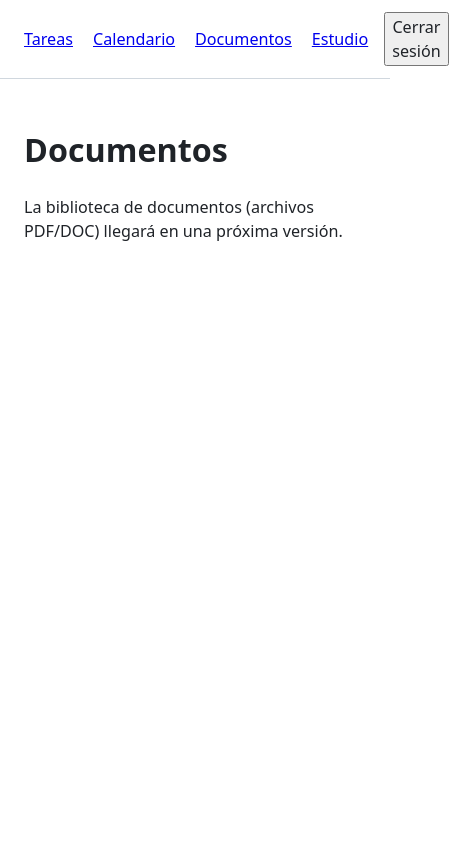
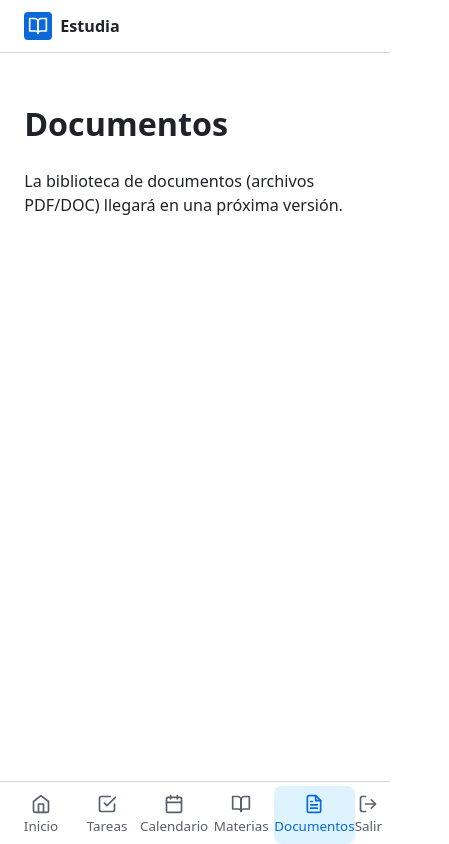
Before and after one commit to BlancoCavallero/sistema-tareas, a SvelteKit app: page /documents in a window 390 px wide. Shown: the whole page, 449 px wide, since content can reach past the window. Built offline with nearby package versions, Linux system fonts and the light colour scheme.

Commit message:
feat(shell): add Estudia app header with responsive nav

```diff
--- /dev/null
+++ b/src/lib/components/AppHeader.svelte
@@ -0,0 +1,271 @@
+<script lang="ts">
+	import { page } from '$app/state';
+	import { resolve } from '$app/paths';
+
+	/**
+	 * App shell header (design D1/D2/D3/D9): brand → `/`, the five primary
+	 * navigation links with inline SVG icons, active state by exact pathname
+	 * match, and the logout control. Renders a desktop top nav plus a fixed
+	 * mobile bottom nav (icon + label), mutually exclusive via media query.
+	 *
+	 * No props: the current route is read from `$app/state`, and nav hrefs are
+	 * resolved through `$app/paths` (the project's lint rule for route URLs).
+	 * All colors and spacing come from global tokens; the global
+	 * `:focus-visible` ring covers keyboard focus (D9).
+	 */
+	const NAV_ITEMS = [
+		{
+			href: resolve('/'),
+			label: 'Inicio',
+			icon: ['m3 9 9-7 9 7v11a2 2 0 0 1-2 2H5a2 2 0 0 1-2-2z', 'M9 22V12h6v10']
+		},
+		{
+			href: resolve('/tareas'),
+			label: 'Tareas',
+			icon: ['m9 11 3 3L22 4', 'M21 12v7a2 2 0 0 1-2 2H5a2 2 0 0 1-2-2V5a2 2 0 0 1 2-2h11']
+		},
+		{
+			href: resolve('/calendar'),
+			label: 'Calendario',
+			icon: [
+				'M8 2v4',
+				'M16 2v4',
+				'M3 10h18',
+				'M5 4h14a2 2 0 0 1 2 2v14a2 2 0 0 1-2 2H5a2 2 0 0 1-2-2V6a2 2 0 0 1 2-2z'
+			]
+		},
+		{
+			href: resolve('/study'),
+			label: 'Materias',
+			icon: [
+				'M2 3h6a4 4 0 0 1 4 4v14a3 3 0 0 0-3-3H2z',
+				'M22 3h-6a4 4 0 0 0-4 4v14a3 3 0 0 1 3-3h7z'
+			]
+		},
+		{
+			href: resolve('/documents'),
+			label: 'Documentos',
+			icon: [
+				'M14 2H6a2 2 0 0 0-2 2v16a2 2 0 0 0 2 2h12a2 2 0 0 0 2-2V8z',
+				'M14 2v6h6',
+				'M16 13H8',
+				'M16 17H8',
+				'M10 9H8'
+			]
+		}
+	];
+</script>
+
+{#snippet navIcon(paths: string[])}
+	<svg
+		viewBox="0 0 24 24"
+		fill="none"
+		stroke="currentColor"
+		stroke-width="2"
+		stroke-linecap="round"
+		stroke-linejoin="round"
+		aria-hidden="true"
+	>
+		{#each paths as d (d)}
+			<path {d} />
+		{/each}
+	</svg>
+{/snippet}
+
+{#snippet logoutIcon()}
+	<svg
+		viewBox="0 0 24 24"
+		fill="none"
+		stroke="currentColor"
+		stroke-width="2"
+		stroke-linecap="round"
+		stroke-linejoin="round"
+		aria-hidden="true"
+	>
+		<path d="M9 21H5a2 2 0 0 1-2-2V5a2 2 0 0 1 2-2h4" />
+		<path d="m16 17 5-5-5-5" />
+		<path d="M21 12H9" />
+	</svg>
+{/snippet}
+
+<header class="app-header">
+	<a class="brand" href={resolve('/')}>
+		<svg
+			class="brand-icon"
+			viewBox="0 0 24 24"
+			fill="none"
+			stroke="currentColor"
+			stroke-width="2"
+			stroke-linecap="round"
+			stroke-linejoin="round"
+			aria-hidden="true"
+		>
+			<path d="M2 3h6a4 4 0 0 1 4 4v14a3 3 0 0 0-3-3H2z" />
+			<path d="M22 3h-6a4 4 0 0 0-4 4v14a3 3 0 0 1 3-3h7z" />
+		</svg>
+		<span>Estudia</span>
+	</a>
+
+	<nav class="top-nav" aria-label="Principal">
+		{#each NAV_ITEMS as item (item.href)}
+			<a href={item.href} aria-current={item.href === page.url.pathname ? 'page' : undefined}>
+				{@render navIcon(item.icon)}
+				<span>{item.label}</span>
+			</a>
+		{/each}
+	</nav>
+
+	<form class="logout" method="POST" action="/logout">
+		<button type="submit">
+			{@render logoutIcon()}
+			<span>Cerrar sesión</span>
+		</button>
+	</form>
+</header>
+
+<nav class="bottom-nav" aria-label="Navegación inferior">
+	{#each NAV_ITEMS as item (item.href)}
+		<a href={item.href} aria-current={item.href === page.url.pathname ? 'page' : undefined}>
+			{@render navIcon(item.icon)}
+			<span>{item.label}</span>
+		</a>
+	{/each}
+	<form method="POST" action="/logout">
+		<button type="submit">
+			{@render logoutIcon()}
+			<span>Salir</span>
+		</button>
+	</form>
+</nav>
+
+<style>
+	.app-header {
+		position: sticky;
+		top: 0;
+		z-index: 50;
+		display: flex;
+		align-items: center;
+		justify-content: space-between;
+		gap: var(--space-4);
+		padding: var(--space-3) var(--space-6);
+		background: var(--color-bg);
+		border-bottom: 1px solid var(--color-border);
+	}
+
+	.brand {
+		display: inline-flex;
+		align-items: center;
+		gap: var(--space-2);
+		color: var(--color-text);
+		font-weight: 700;
+		text-decoration: none;
+	}
+	.brand-icon {
+		width: 1.75rem;
+		height: 1.75rem;
+		padding: 0.25rem;
+		color: var(--color-bg);
+		background: var(--color-accent);
+		border-radius: var(--radius-sm);
+	}
+
+	.top-nav {
+		display: flex;
+		align-items: center;
+		gap: var(--space-1);
+	}
+	.top-nav a {
+		display: inline-flex;
+		align-items: center;
+		gap: var(--space-1);
+		padding: var(--space-2) var(--space-3);
+		color: var(--color-text-secondary);
+		text-decoration: none;
+		border-bottom: 2px solid transparent;
+	}
+	.top-nav a:hover {
+		color: var(--color-text);
+		background: var(--color-hover-bg);
+	}
+	/* Active state (D3): exact pathname match, accent bottom-border on desktop. */
+	.top-nav a[aria-current='page'] {
+		color: var(--color-accent);
+		border-bottom-color: var(--color-accent);
+	}
+	.top-nav svg {
+		width: 1.125rem;
+		height: 1.125rem;
+	}
+
+	.logout button {
+		display: inline-flex;
+		align-items: center;
+		gap: var(--space-1);
+		padding: var(--space-2) var(--space-3);
+		color: var(--color-text-secondary);
+		background: none;
+		border: 1px solid var(--color-border);
+		border-radius: var(--radius-sm);
+		cursor: pointer;
+	}
+	.logout button:hover {
+		color: var(--color-text);
+		background: var(--color-hover-bg);
+	}
+	.logout svg {
+		width: 1.125rem;
+		height: 1.125rem;
+	}
+
+	.bottom-nav {
+		position: fixed;
+		inset-inline: 0;
+		bottom: 0;
+		z-index: 50;
+		display: none;
+		align-items: stretch;
+		background: var(--color-bg);
+		border-top: 1px solid var(--color-border);
+		padding: var(--space-1) var(--space-2) env(safe-area-inset-bottom);
+	}
+	.bottom-nav a,
+	.bottom-nav button {
+		flex: 1;
+		display: flex;
+		flex-direction: column;
+		align-items: center;
+		gap: 0.125rem;
+		padding: var(--space-2) 0;
+		font-size: var(--text-sm);
+		color: var(--color-text-secondary);
+		text-decoration: none;
+		background: none;
+		border: none;
+		cursor: pointer;
+	}
+	.bottom-nav a:hover,
+	.bottom-nav button:hover {
+		color: var(--color-text);
+	}
+	/* Active state on mobile: accent-filled indicator (D3, app-shell spec). */
+	.bottom-nav a[aria-current='page'] {
+		color: var(--color-accent);
+		background: var(--color-accent-soft);
+		border-radius: var(--radius-md);
+	}
+	.bottom-nav svg {
+		width: 1.25rem;
+		height: 1.25rem;
+	}
+
+	/* Narrow viewports: bottom nav replaces the top nav; logout moves with it. */
+	@media (max-width: 640px) {
+		.top-nav,
+		.logout {
+			display: none;
+		}
+		.bottom-nav {
+			display: flex;
+		}
+	}
+</style>
--- a/src/routes/+layout.svelte
+++ b/src/routes/+layout.svelte
@@ -1,18 +1,11 @@
 <script lang="ts">
 	import { page } from '$app/state';
-	import { resolve } from '$app/paths';
 	import favicon from '$lib/assets/favicon.svg';
+	import AppHeader from '$lib/components/AppHeader.svelte';
 	// Global design tokens — loaded exactly once from the root layout.
 	import '$lib/styles/tokens.css';
 
 	let { children } = $props();
-
-	const nav = [
-		{ href: resolve('/'), label: 'Tareas' },
-		{ href: resolve('/calendar'), label: 'Calendario' },
-		{ href: resolve('/documents'), label: 'Documentos' },
-		{ href: resolve('/study'), label: 'Estudio' }
-	];
 </script>
 
 <svelte:head>
@@ -23,42 +16,24 @@
 	<!-- Login page renders standalone, outside the app shell. -->
 	{@render children()}
 {:else}
-	<header class="shell-header">
-		<nav aria-label="Principal">
-			<ul>
-				{#each nav as item (item.href)}
-					<li><a href={item.href}>{item.label}</a></li>
-				{/each}
-			</ul>
-		</nav>
-		<form method="POST" action="/logout">
-			<button type="submit">Cerrar sesión</button>
-		</form>
-	</header>
+	<AppHeader />
 	<main class="shell-main">
 		{@render children()}
 	</main>
 {/if}
 
 <style>
-	.shell-header {
-		display: flex;
-		align-items: center;
-		justify-content: space-between;
-		gap: 1rem;
-		padding: 0.75rem 1.5rem;
-		border-bottom: 1px solid #d0d7de;
-	}
-	.shell-header ul {
-		display: flex;
-		gap: 1.25rem;
-		list-style: none;
-		margin: 0;
-		padding: 0;
-	}
 	.shell-main {
 		max-width: 56rem;
 		margin: 0 auto;
-		padding: 1.5rem;
+		padding: var(--space-6);
+	}
+
+	/* Narrow viewports: the fixed bottom nav must never permanently obscure
+	   the last interactive element, so the main column clears its height. */
+	@media (max-width: 640px) {
+		.shell-main {
+			padding-bottom: calc(5rem + env(safe-area-inset-bottom));
+		}
 	}
 </style>
```
Also changed, not shown: 1 other file (tests, documents, lock files or other folders).
